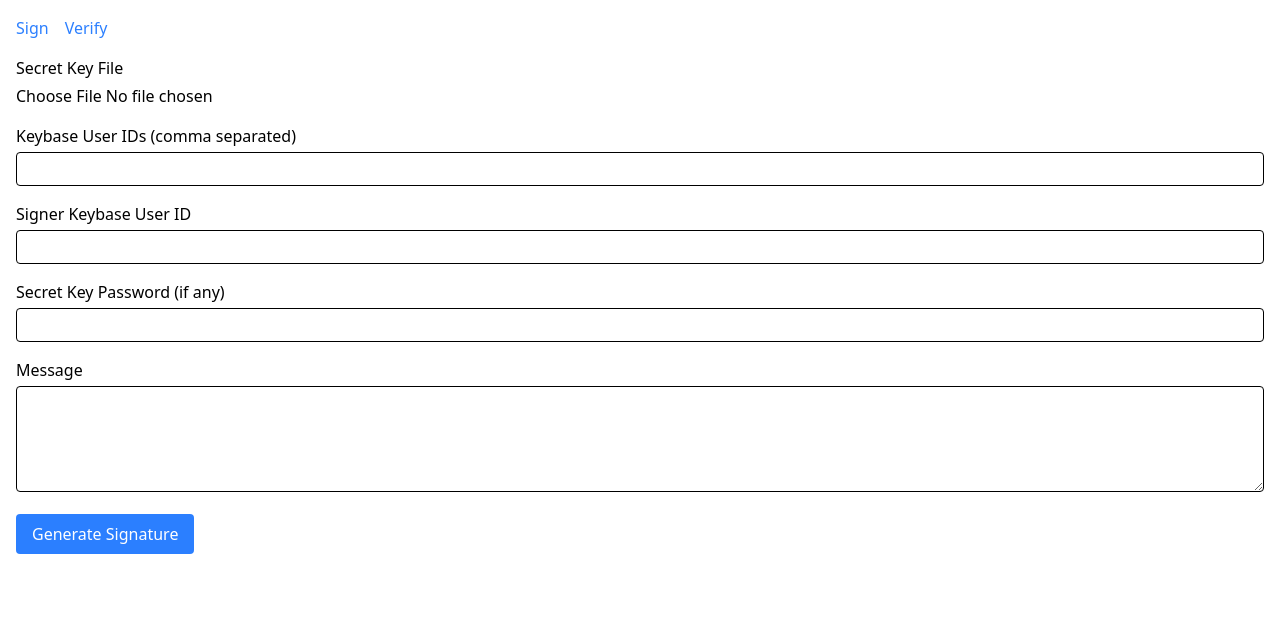
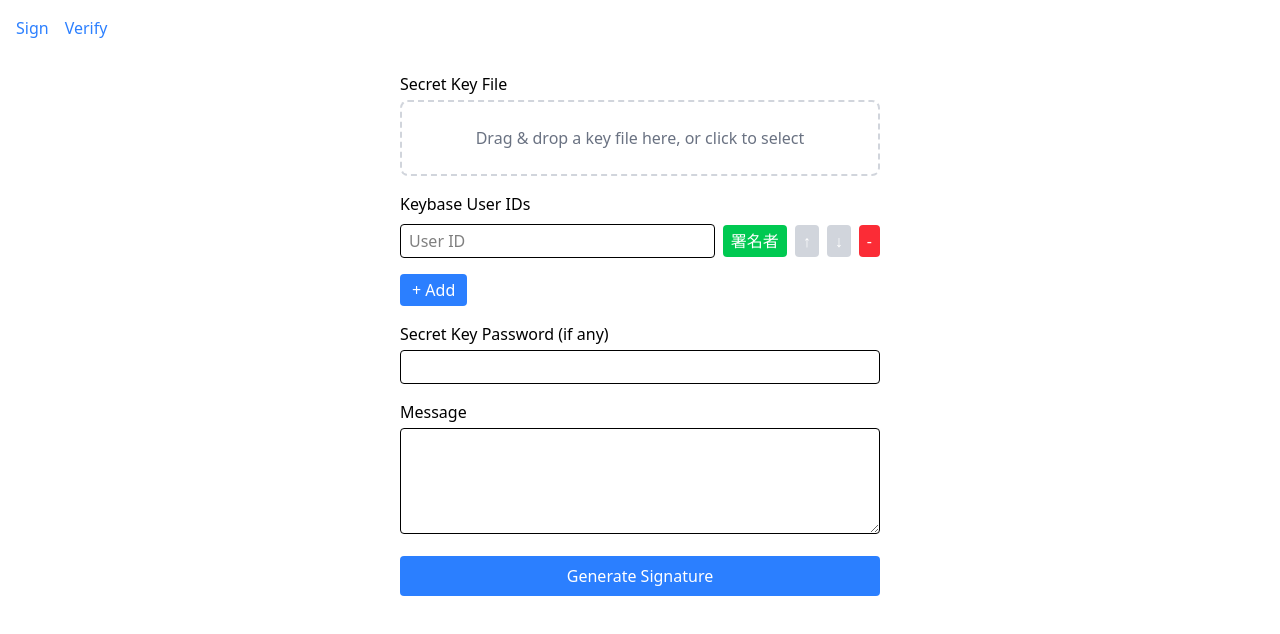
Before and after one commit to calloc134/ring-signature, a React (Vite) app in the folder client-tauri/: page / in a window 1280 px wide. Shown: the top 634 px of the page. Built offline with nearby package versions, Linux system fonts and the light colour scheme.

Commit message:
フロントのデザインをきれいに

```diff
--- a/client-tauri/package.json
+++ b/client-tauri/package.json
@@ -15,6 +15,7 @@
     "@tauri-apps/plugin-opener": "^2",
     "react": "^18.3.1",
     "react-dom": "^18.3.1",
+    "react-dropzone": "^14.3.8",
     "react-hot-toast": "^2.5.2",
     "react-router-dom": "^7.5.1",
     "tailwindcss": "^4.1.4"
@@ -23,8 +24,6 @@
     "@tauri-apps/cli": "^2",
     "@types/react": "^18.3.1",
     "@types/react-dom": "^18.3.1",
-    "@types/react-router-dom": "^6.4.5",
-    "@types/react-hot-toast": "^2.4.0",
     "@vitejs/plugin-react": "^4.3.4",
     "typescript": "~5.6.2",
     "vite": "^6.0.3"
--- a/client-tauri/src/SignPage.tsx
+++ b/client-tauri/src/SignPage.tsx
@@ -1,46 +1,80 @@
-import React, { useState } from "react";
+import React, { useState, useCallback } from "react";
 import toast from "react-hot-toast";
 import { invoke } from "@tauri-apps/api/core";
+import { useDropzone } from "react-dropzone";
 
 const SignPage: React.FC = () => {
   const [secretContent, setSecretContent] = useState<string>("");
+  const [fileName, setFileName] = useState<string>("");
   const [password, setPassword] = useState<string>("");
-  const [usernames, setUsernames] = useState<string>("");
-  const [signerUsername, setSignerUsername] = useState<string>("");
+  const [users, setUsers] = useState<{ id: string; isSigner: boolean }[]>([
+    { id: "", isSigner: false },
+  ]);
   const [message, setMessage] = useState<string>("");
   const [loading, setLoading] = useState<boolean>(false);
 
-  const handleFileChange = (e: React.ChangeEvent<HTMLInputElement>) => {
-    const file = e.target.files?.[0];
-    if (!file) return;
+  const onDrop = useCallback((acceptedFiles: File[]) => {
+    if (acceptedFiles.length === 0) return;
+    const file = acceptedFiles[0];
+    setFileName(file.name);
     const reader = new FileReader();
     reader.onload = () => setSecretContent(reader.result as string);
     reader.onerror = () => toast.error("Failed to read key file");
     reader.readAsText(file);
+  }, []);
+  const { getRootProps, getInputProps, isDragActive } = useDropzone({
+    onDrop,
+    multiple: false,
+  });
+
+  const handleUserChange = (index: number, value: string) => {
+    const newUsers = [...users];
+    newUsers[index].id = value;
+    setUsers(newUsers);
   };
 
-  const handleSubmit = async () => {
-    if (!signerUsername) return toast.error("Signer Keybase user ID required");
+  const handleAddUser = () =>
+    setUsers((prev) => [...prev, { id: "", isSigner: false }]);
+
+  const handleRemoveUser = (index: number) => {
+    setUsers((prev) => prev.filter((_, i) => i !== index));
+  };
+
+  const handleSignerSelect = (index: number) => {
+    setUsers((prev) => prev.map((u, i) => ({ ...u, isSigner: i === index })));
+  };
+
+  const handleMoveUser = (index: number, direction: number) => {
+    setUsers((prev) => {
+      const newUsers = [...prev];
+      const targetIndex = index + direction;
+      if (targetIndex < 0 || targetIndex >= prev.length) return prev;
+      [newUsers[index], newUsers[targetIndex]] = [
+        newUsers[targetIndex],
+        newUsers[index],
+      ];
+      return newUsers;
+    });
+  };
+
+  const handleSubmit = async (e?: React.FormEvent) => {
+    e?.preventDefault();
+    const validUsers = users.filter((u) => u.id.trim());
     if (!secretContent) return toast.error("Secret key file required");
-    const names = usernames
-      .split(",")
-      .map((s) => s.trim())
-      .filter((s) => s);
-    console.log("Keybase IDs:", names);
-    if (!names.includes(signerUsername)) {
-      return toast.error("Signer user ID must be included in Keybase IDs list");
-    }
-    if (names.length === 0)
+    if (validUsers.length === 0)
       return toast.error("Enter at least one Keybase user ID");
+    const signerIndex = validUsers.findIndex((u) => u.isSigner);
+    if (signerIndex < 0) return toast.error("Select one signer");
     if (!message) return toast.error("Message cannot be empty");
     setLoading(true);
     try {
       const resp = await fetch(
-        `http://localhost:8080/keys?names=${names.join(",")}`
+        `http://localhost:8080/keys?names=${validUsers
+          .map((u) => u.id)
+          .join(",")}`
       );
       if (!resp.ok) throw new Error("Failed to fetch public keys");
       const pubkeys = await resp.json();
-      const signerIndex = names.indexOf(signerUsername);
       const sig = await invoke("ring_sign", {
         pubkeys,
         armoredSecret: secretContent,
@@ -53,7 +87,12 @@ const SignPage: React.FC = () => {
       const postRes = await fetch("http://localhost:8080/signatures", {
         method: "POST",
         headers: { "Content-Type": "application/json" },
-        body: JSON.stringify({ v, xs, members: names, message }),
+        body: JSON.stringify({
+          v,
+          xs,
+          members: validUsers.map((u) => u.id),
+          message,
+        }),
       });
       if (!postRes.ok) throw new Error("Failed to send signature");
       toast.success("Signature generated and sent");
@@ -65,33 +104,82 @@ const SignPage: React.FC = () => {
   };
 
   return (
+    <form onSubmit={handleSubmit} className="max-w-lg mx-auto p-4 space-y-6">
       <div className="space-y-4">
         <div>
-        <label className="block font-medium">Secret Key File</label>
+          <label className="block font-medium mb-1">Secret Key File</label>
+          <div
+            {...getRootProps()}
+            className={`border-2 border-dashed rounded-lg p-6 text-center cursor-pointer transition-colors ${
+              isDragActive ? "border-blue-500 bg-blue-50" : "border-gray-300"
+            }`}
+          >
+            <input {...getInputProps()} />
+            {fileName ? (
+              <p className="text-sm text-gray-700">Loaded: {fileName}</p>
+            ) : isDragActive ? (
+              <p className="text-blue-500">Drop the key file here...</p>
+            ) : (
+              <p className="text-gray-500">
+                Drag & drop a key file here, or click to select
+              </p>
+            )}
+          </div>
+        </div>
+        <div className="space-y-2">
+          <label className="block font-medium">Keybase User IDs</label>
+          {users.map((u, i) => (
+            <div key={i} className="flex items-center gap-2">
               <input
-          type="file"
-          accept=".asc,.pem"
-          onChange={handleFileChange}
-          className="mt-1"
+                value={u.id}
+                onChange={(e) => handleUserChange(i, e.target.value)}
+                disabled={u.isSigner}
+                className={`flex-1 border rounded px-2 py-1 ${
+                  u.isSigner ? "bg-gray-100" : ""
+                }`}
+                placeholder="User ID"
               />
+              <button
+                type="button"
+                onClick={() => handleSignerSelect(i)}
+                className="px-2 py-1 bg-green-500 text-white rounded"
+                disabled={!u.id}
+              >
+                署名者
+              </button>
+              <button
+                type="button"
+                onClick={() => handleMoveUser(i, -1)}
+                disabled={i === 0}
+                className="px-2 py-1 bg-gray-300 text-white rounded"
+              >
+                ↑
+              </button>
+              <button
+                type="button"
+                onClick={() => handleMoveUser(i, 1)}
+                disabled={i === users.length - 1}
+                className="px-2 py-1 bg-gray-300 text-white rounded"
+              >
+                ↓
+              </button>
+              <button
+                type="button"
+                onClick={() => handleRemoveUser(i)}
+                className="px-2 py-1 bg-red-500 text-white rounded"
+                disabled={users.length === 1}
+              >
+                -
+              </button>
             </div>
-      <div>
-        <label className="block font-medium">
-          Keybase User IDs (comma separated)
-        </label>
-        <input
-          value={usernames}
-          onChange={(e) => setUsernames(e.target.value)}
-          className="mt-1 w-full border rounded px-2 py-1"
-        />
-      </div>
-      <div>
-        <label className="block font-medium">Signer Keybase User ID</label>
-        <input
-          value={signerUsername}
-          onChange={(e) => setSignerUsername(e.target.value)}
-          className="mt-1 w-full border rounded px-2 py-1"
-        />
+          ))}
+          <button
+            type="button"
+            onClick={handleAddUser}
+            className="mt-2 px-3 py-1 bg-blue-500 text-white rounded"
+          >
+            + Add
+          </button>
         </div>
         <div>
           <label className="block font-medium">
@@ -114,13 +202,14 @@ const SignPage: React.FC = () => {
           />
         </div>
         <button
-        onClick={handleSubmit}
+          type="submit"
           disabled={loading}
-        className="bg-blue-500 text-white px-4 py-2 rounded hover:bg-blue-600 disabled:opacity-50"
+          className="w-full bg-blue-500 text-white px-4 py-2 rounded hover:bg-blue-600 disabled:opacity-50"
         >
           {loading ? "Signing..." : "Generate Signature"}
         </button>
       </div>
+    </form>
   );
 };
 
--- a/client-tauri/src/VerifyPage.tsx
+++ b/client-tauri/src/VerifyPage.tsx
@@ -19,7 +19,8 @@ const VerifyPage: React.FC = () => {
   const [verifying, setVerifying] = useState<Record<string, boolean>>({});
   const [results, setResults] = useState<Record<string, boolean | null>>({});
 
-  const handleFetch = async () => {
+  const handleFetch = async (e?: React.FormEvent) => {
+    e?.preventDefault();
     if (!username) return toast.error("Enter Keybase user ID");
     setLoadingRecords(true);
     setRecords([]);
@@ -61,40 +62,36 @@ const VerifyPage: React.FC = () => {
   };
 
   return (
-    <div className="space-y-4">
-      <div className="flex space-x-2 items-center">
+    <form onSubmit={handleFetch} className="space-y-4">
+      <div className="flex flex-col sm:flex-row gap-2 items-center">
         <input
           value={username}
           onChange={(e) => setUsername(e.target.value)}
           placeholder="Keybase User ID"
-          className="border rounded px-2 py-1"
+          className="flex-1 border rounded px-4 py-2"
         />
         <button
-          onClick={handleFetch}
+          type="submit"
           disabled={loadingRecords}
           className="bg-blue-500 text-white px-4 py-2 rounded disabled:opacity-50"
         >
           {loadingRecords ? "Loading..." : "Fetch Signatures"}
         </button>
       </div>
-      <div className="space-y-2 max-h-96 overflow-auto">
+      <div className="space-y-2 max-h-[60vh] overflow-auto">
         {records.map((rec) => (
           <div
             key={rec.id}
-            className="flex justify-between items-center border p-2 rounded"
+            className="flex flex-col sm:flex-row justify-between items-start sm:items-center border p-4 rounded gap-4"
           >
-            <div className="flex-1">
-              <div className="text-sm font-medium">Message: {rec.message}</div>
+            <div className="flex-1 min-w-0 overflow-x-auto">
+              <p className="text-sm font-medium break-words">{rec.message}</p>
             </div>
-            <div>
-              <div className="text-sm text-gray-700">
-                v: {rec.v.slice(0, 10)}...
-              </div>
-              <div className="text-xs text-gray-500">
-                {new Date(rec.created_at).toLocaleString()}
-              </div>
+            <div className="flex flex-col text-xs text-gray-500 text-right min-w-[120px]">
+              <span className="text-gray-700">v: {rec.v.slice(0, 10)}...</span>
+              <span>{new Date(rec.created_at).toLocaleString()}</span>
             </div>
-            <div className="flex items-center space-x-2">
+            <div className="flex items-center gap-2">
               {results[rec.id] != null &&
                 (results[rec.id] ? (
                   <span className="text-green-500">✔︎</span>
@@ -104,7 +101,7 @@ const VerifyPage: React.FC = () => {
               <button
                 onClick={() => handleVerify(rec)}
                 disabled={verifying[rec.id]}
-                className="bg-gray-500 text-white px-2 py-1 rounded disabled:opacity-50"
+                className="bg-gray-500 text-white px-4 py-2 rounded disabled:opacity-50"
               >
                 {verifying[rec.id] ? "Verifying..." : "Verify"}
               </button>
@@ -112,10 +109,10 @@ const VerifyPage: React.FC = () => {
           </div>
         ))}
         {records.length === 0 && !loadingRecords && (
-          <div className="text-gray-500">No signatures</div>
+          <div className="text-gray-500 text-center py-4">No signatures</div>
         )}
       </div>
-    </div>
+    </form>
   );
 };
 
```
Also changed, not shown: 1 other file (tests, documents, lock files or other folders). Lines whose indentation alone changed are shown as unchanged.
